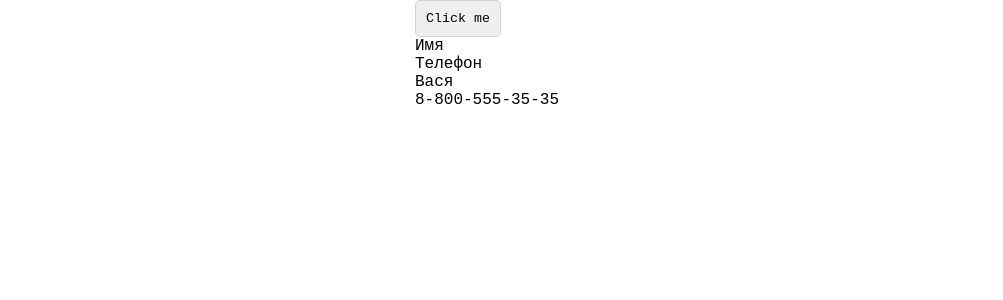
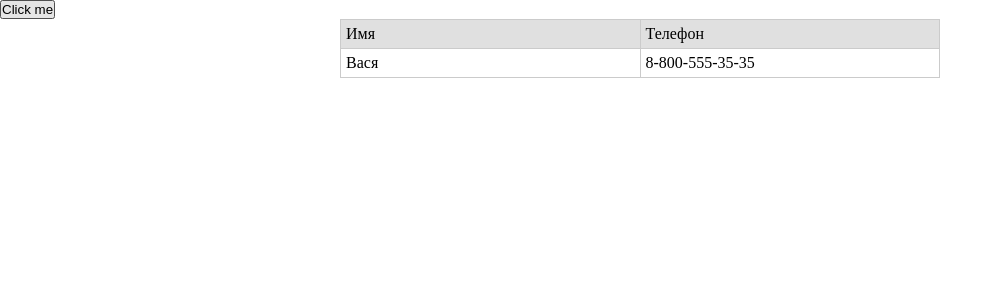
Before and after one commit to QTarantello/Vue-test, a Vue app: page / in a window 1280 px wide. Shown: the top 300 px of the page, without its empty margins (0-1003 px from the left). Built offline with nearby package versions, Linux system fonts and the light colour scheme.

Commit message:
Add layout to table

```diff
--- a/src/components/Table.vue
+++ b/src/components/Table.vue
@@ -6,15 +6,15 @@
     </div>
 
     <div class="table-body">
-      <div v-for="user in users" :key="user.uuid" class="table-row">
-        <div>
+      <div v-for="user in users" :key="user.uuid">
+        <div class="table-row">
           <div class="table-row__cell">{{ user.name }}</div>
           <div class="table-row__cell">{{ user.phone }}</div>
         </div>
-        <div v-for="child in user.children" :key="child.uuid" class="table-row">
-          <div>
-            <div class="table-row__cell">{{ child.name }}</div>
-            <div class="table-row__cell">{{ child.phone }}</div>
+        <div v-for="child in user.children" :key="child.uuid">
+          <div class="table-row--child">
+            <div class="table-row__cell--child">{{ child.name }}</div>
+            <div class="table-row__cell--child">{{ child.phone }}</div>
           </div>
         </div>
       </div>
@@ -35,64 +35,57 @@ export default {
 </script>
 
 <style scoped>
-body {
-  font-family: Helvetica Neue, Arial, sans-serif;
-  font-size: 14px;
-  color: #444;
+.table {
+  width: 600px;
+  margin: 0 auto;
 }
 
-table {
-  border: 2px solid #42b983;
-  border-radius: 3px;
-  background-color: #fff;
+.table-head {
+  display: flex;
+  flex-direction: row;
+  border: 1px solid rgb(203, 203, 203);
+  background-color: rgb(224, 224, 224);
 }
 
-th {
-  background-color: #42b983;
-  color: rgba(255, 255, 255, 0.66);
-  cursor: pointer;
-  -webkit-user-select: none;
-  -moz-user-select: none;
-  -ms-user-select: none;
-  user-select: none;
+.table-row__cell--child,
+.table-head__cell {
+  width: 300px;
+  padding: 5px;
+  border-left: 1px solid rgb(203, 203, 203);
 }
 
-td {
-  background-color: #f9f9f9;
+.table-row__cell--child:first-of-type,
+.table-head__cell:first-of-type {
+  border: 0;
 }
 
-th,
-td {
-  min-width: 120px;
-  padding: 10px 20px;
+.table-row--child,
+.table-row {
+  display: flex;
+  flex-direction: row;
+  margin: -1px 0 0 0;
+  border: 1px solid rgb(203, 203, 203);
 }
 
-th.active {
-  color: #fff;
+.table-row__cell {
+  width: 300px;
+  padding: 5px;
+  border-left: 1px solid rgb(203, 203, 203);
 }
 
-th.active .arrow {
-  opacity: 1;
+.table-row__cell:first-of-type {
+  border: 0;
 }
 
-.arrow {
-  display: inline-block;
-  vertical-align: middle;
-  width: 0;
-  height: 0;
-  margin-left: 5px;
-  opacity: 0.66;
+.table-row--child {
+  margin: 0 0 0 50px;
 }
 
-.arrow.asc {
-  border-left: 4px solid transparent;
-  border-right: 4px solid transparent;
-  border-bottom: 4px solid #fff;
+.table-row--child:first-of-type {
+  border-top: 0;
 }
 
-.arrow.dsc {
-  border-left: 4px solid transparent;
-  border-right: 4px solid transparent;
-  border-top: 4px solid #fff;
+.table-row__cell--child:first-of-type {
+  width: 249px;
 }
 </style>
--- a/src/index.css
+++ b/src/index.css
@@ -1,27 +1,4 @@
 * {
-  font-family: "JetBrains Mono", monospace;
-  -webkit-font-smoothing: antialiased;
-  -moz-osx-font-smoothing: grayscale;
   margin: 0;
   padding: 0;
 }
-
-main {
-  max-width: 450px;
-  margin: 0 auto;
-}
-
-button,
-input,
-.my-style {
-  border-radius: 5px;
-  border: solid 1px lightgrey;
-  padding: 10px;
-}
-
-.my-list {
-  display: grid;
-  grid-template-rows: auto;
-  grid-template-columns: 100%;
-  grid-gap: 5px;
-}
```
